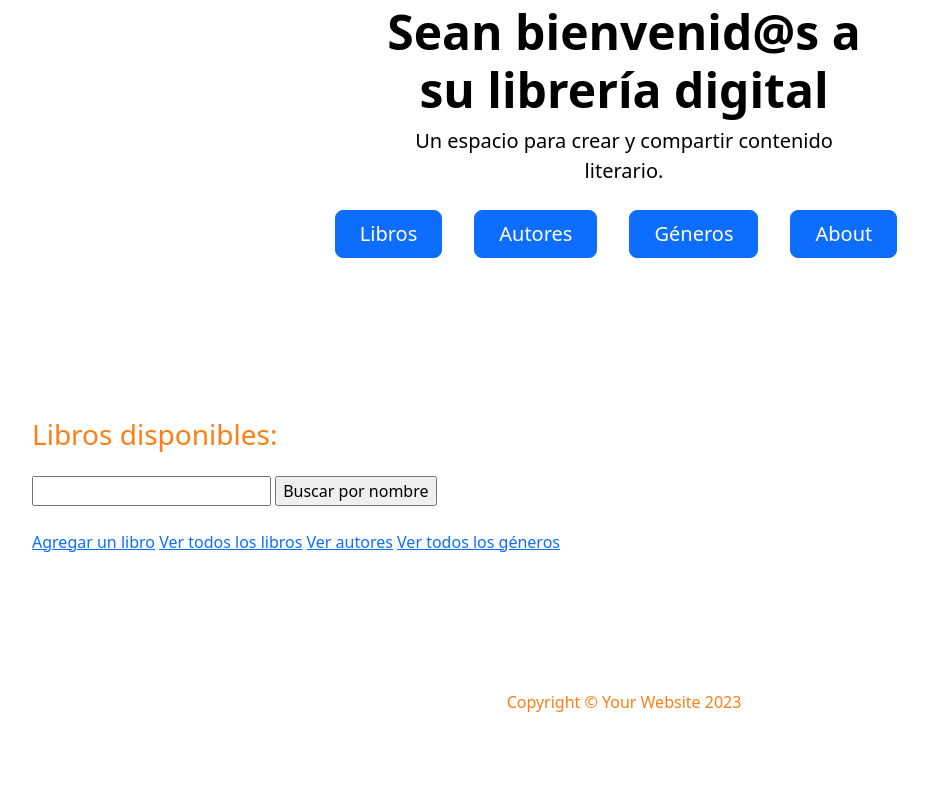
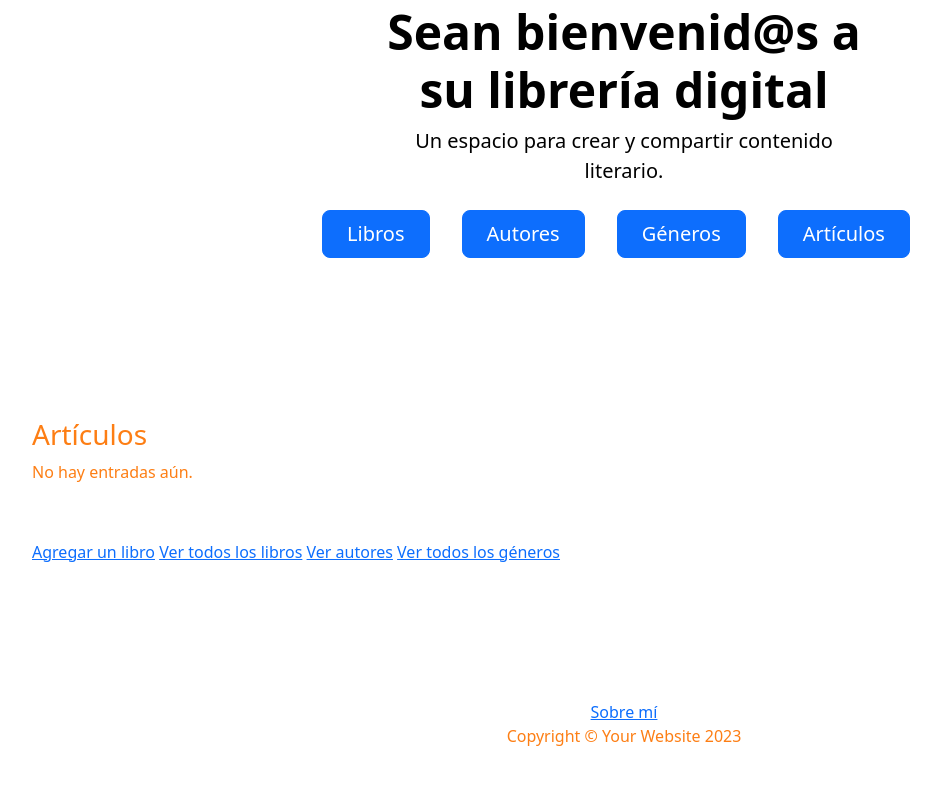
Before and after one commit to ferminasanturio/libreria, a Django app: page /blog/pages/ in a window 1280 px wide. Shown: the part 147-943 px from the top of the page, without its empty margins (16-957 px from the left). Before the commit the page ends 859 px from the top, so only its background shows below. Run offline with Django 4.2, Linux system fonts and the light colour scheme; some libraries are stand-ins or nearby versions.

Commit message:
Actualización

```diff
--- a/libreria_virtual/blog/templates/blog/lista_articulos.html
+++ b/libreria_virtual/blog/templates/blog/lista_articulos.html
@@ -6,7 +6,21 @@ Artículos
 
 {% block contenido %}
 
-    <h3>Libros disponibles:</h3>
+    <h3>Artículos</h3>
+
+    {% if articulo|length > 0 %}
+
+    <ul>
+        {% for arts in articulo %}
+            <li>{{articulo.titulo}}</li>
+            <li>{{articulo.subtitulo}}</li>
+
+        {% endfor %}
+    </ul>
+{% else %}
+    <p>No hay entradas aún.</p>
+{% endif %}
+
 
 <table class="table">
     <tbody>
@@ -29,11 +43,6 @@ Artículos
 
 </table>
 
-    <form action="{% url 'buscar_libros' %}" method="post">
-        {% csrf_token %}
-        <input type="text" name="busqueda">
-        <input type="submit" value="Buscar por nombre">
-      </form>
     <br>
     <a href="{% url 'crear_libros' %}">Agregar un libro</a>
     <a href="{% url 'lista_libros' %}">Ver todos los libros</a>
--- a/libreria_virtual/templates_base/base.html
+++ b/libreria_virtual/templates_base/base.html
@@ -63,7 +63,7 @@
                                 <a class="btn btn-primary btn-lg px-4 me-sm-3" href="{% url 'lista_libros' %}">Libros</a>
                                 <a class="btn btn-primary btn-lg px-4 me-sm-3" href="{% url 'lista_autores' %}">Autores</a>
                                 <a class="btn btn-primary btn-lg px-4 me-sm-3" href="{% url 'lista_generos' %}">Géneros</a>
-                                <a class="btn btn-primary btn-lg px-4 me-sm-3" href="{% url 'about_me' %}">About</a>
+                                <a class="btn btn-primary btn-lg px-4 me-sm-3" href="{% url 'lista_articulos' %}">Artículos</a>
                             </div>
                         </div>
                     </div>
@@ -77,6 +77,11 @@
         </section>
         <!-- Footer-->
         <footer class="py-5 bg-dark">
+            <div class="d-grid gap-3 d-sm-flex justify-content-sm-center">
+                <a href="{% url 'about_me' %}" target="_blank" rel="noreferrer" class="underline">Sobre mí</a>
+        </div>
+
+
             <div class="container px-5"><p class="m-0 text-center text-white">Copyright &copy; Your Website 2023</p></div>
         </footer>
         <!-- Bootstrap core JS-->
```
